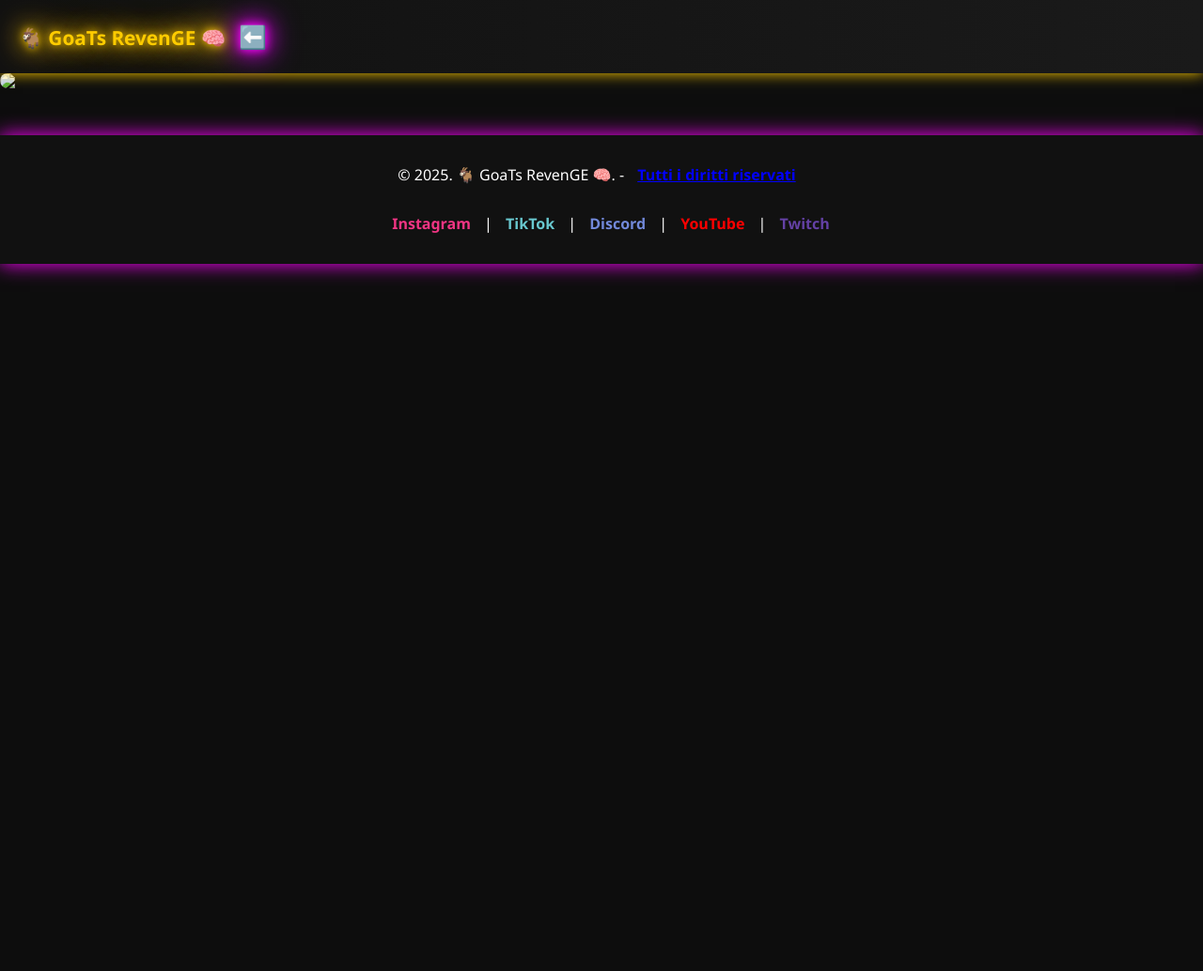
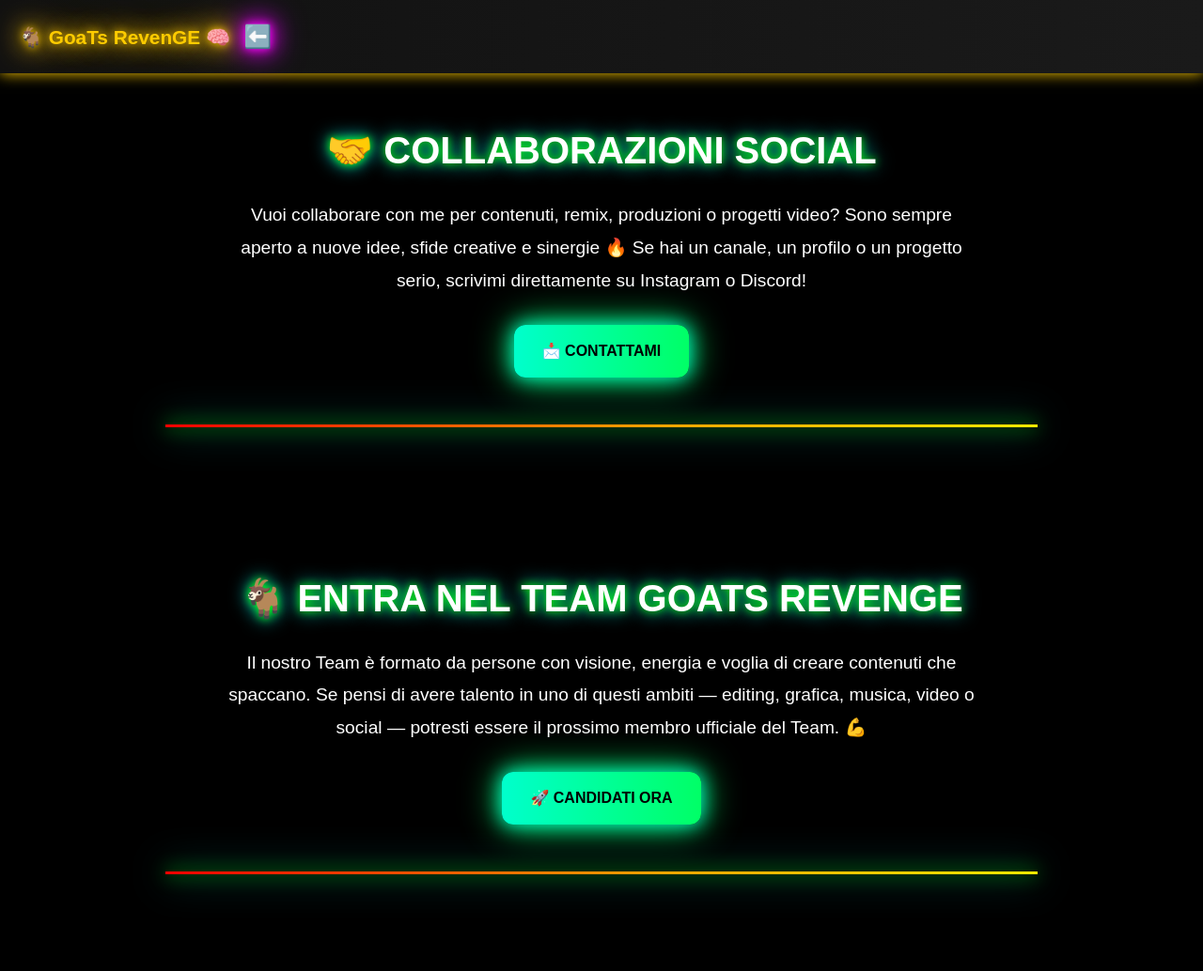
Before and after one commit to franzzinho/GoatS-RevengE, a plain HTML site: page TEAM.html in a window 1280 px wide. Shown: the top 1034 px of the page at 94% size. Before the commit the page ends 800 px from the top, so only its background shows below. Drawn offline with Linux system fonts and the light colour scheme.

Commit message:
Update TEAM.html

```diff
--- a/TEAM.html
+++ b/TEAM.html
@@ -3,38 +3,116 @@
 <head>
   <meta charset="UTF-8">
   <meta name="viewport" content="width=device-width, initial-scale=1.0">
-  <title>About - GoaTs RevenGE</title>
+  <title>Team - GoaTs RevenGE</title>
   <link rel="stylesheet" href="style.css">
+  <link rel="icon" type="image/png" href="icona_sito.png">
+</head>
 
-  <link rel="icon" type="image/png" href="icona_sito.png">      <!-- ICONA SITO -->
-
-</head>
 <body>
 
   <!-- NAVBAR -->
   <nav class="navbar">
-  <div class="logo">
-    <a href="index.html">🐐 GoaTs RevenGE 🧠</a>
-    <span class="arrow">⬅️</span>
-  </div>
-  <ul>
-
-  </ul>
+    <div class="logo">
+      <a href="index.html">🐐 GoaTs RevenGE 🧠</a>
+      <span class="arrow">⬅️</span>
+    </div>
+    <ul></ul>
   </nav>
 
+  <!-- STILE INTERNO -->
+  <style>
+    /* LINEA NEON RGB */
+    .neon-line {
+      border: none;
+      height: 3px;
+      margin: 50px auto;
+      width: 80%;
+      background: linear-gradient(90deg, red, orange, yellow, lime, cyan, blue, violet, red);
+      background-size: 400% 100%;
+      animation: rgb-flow 5s linear infinite;
+      box-shadow: 0 0 20px lime, 0 0 40px cyan;
+    }
 
-<img src="Screenshot_2025-09-20-22-31-44-597_com.miui.home.jpg">
+    @keyframes rgb-flow {
+      0% {background-position: 0 0;}
+      100% {background-position: 400% 0;}
+    }
+
+    /* STILE GENERALE TESTO */
+    section {
+      text-align: center;
+      color: white;
+      padding: 50px 20px;
+    }
+
+    body {
+      background-color: #000;
+      font-family: 'Orbitron', sans-serif;
+    }
+
+    h1 {
+      font-size: 2.5rem;
+      text-shadow: 0 0 10px #0f0, 0 0 20px #0ff;
+      margin-bottom: 20px;
+    }
+
+    p {
+      font-size: 1.2rem;
+      line-height: 1.8;
+      max-width: 800px;
+      margin: 0 auto 30px auto;
+    }
+
+    a.button {
+      display: inline-block;
+      background: linear-gradient(90deg, #00ffcc, #00ff66);
+      color: black;
+      text-transform: uppercase;
+      font-weight: bold;
+      padding: 15px 30px;
+      border-radius: 12px;
+      box-shadow: 0 0 20px #00ffcc, 0 0 40px #00ff66;
+      text-decoration: none;
+      transition: 0.2s ease-in-out;
+    }
+
+    a.button:hover {
+      transform: scale(1.1);
+      box-shadow: 0 0 25px #00ffcc, 0 0 60px #00ff66;
+    }
+  </style>
+
+  <!-- BLOCCO 1: COLLABORAZIONI -->
+  <section id="collab">
+    <h1>🤝 COLLABORAZIONI SOCIAL</h1>
+    <p>
+      Vuoi collaborare con me per contenuti, remix, produzioni o progetti video?
+      Sono sempre aperto a nuove idee, sfide creative e sinergie 🔥
+      Se hai un canale, un profilo o un progetto serio, scrivimi direttamente su Instagram o Discord!
+    </p>
+
+    <a href="https://www.instagram.com/franzzinho.zbb/" target="_blank" class="button">📩 CONTATTAMI</a>
+
+    <hr class="neon-line">
+  </section>
+
+  <!-- BLOCCO 2: ENTRA NEL TEAM -->
+  <section id="join-team">
+    <h1>🐐 ENTRA NEL TEAM GOATS REVENGE</h1>
+    <p>
+      Il nostro Team è formato da persone con visione, energia e voglia di creare contenuti che spaccano.
+      Se pensi di avere talento in uno di questi ambiti — editing, grafica, musica, video o social —
+      potresti essere il prossimo membro ufficiale del Team. 💪
+    </p>
+
+    <a href="https://forms.gle/" target="_blank" class="button">🚀 CANDIDATI ORA</a>
+
+    <hr class="neon-line">
+  </section>
 
   <!-- FOOTER -->
   <footer style="text-align:center; padding:30px; background:#111; margin-top:50px; color:#fff;">
-    <p>© 2025. 🐐 GoaTs RevenGE 🧠.  - <a href="TERMINI.html" target="_blank" style="color:blue; text-decoration:underline;">Tutti i diritti riservati</p>
-    <p>
-      <a href="https://www.instagram.com/franzzinho.zbb/" target="_blank" style="color:#f13584;">Instagram</a> |
-      <a href="https://www.tiktok.com/@franzzinho.zbb?_t=ZN-8z5d1Qutkfe&_r=1" target="_blank" style="color:#69c9d0;">TikTok</a> |
-      <a href="https://discord.gg/xBj5wgMZH9" target="_blank" style="color:#7289da;">Discord</a> |
-      <a href="https://youtube.com/@franzzinho?si=cJiskLlGq_kUUDew" target="_blank" style="color:#ff0000;">YouTube</a> |
-      <a href="https://www.twitch.tv/franzzinho_GT" target="_blank" style="color:#6441a5;">Twitch</a>
-    </p>
+    <p>© 2025. 🐐 GoaTs RevenGE 🧠. - <a href="TERMINI.html" target="_blank" style="color:blue; text-decoration:underline;">Tutti i diritti riservati</a></p>
   </footer>
 
 </body>
```
